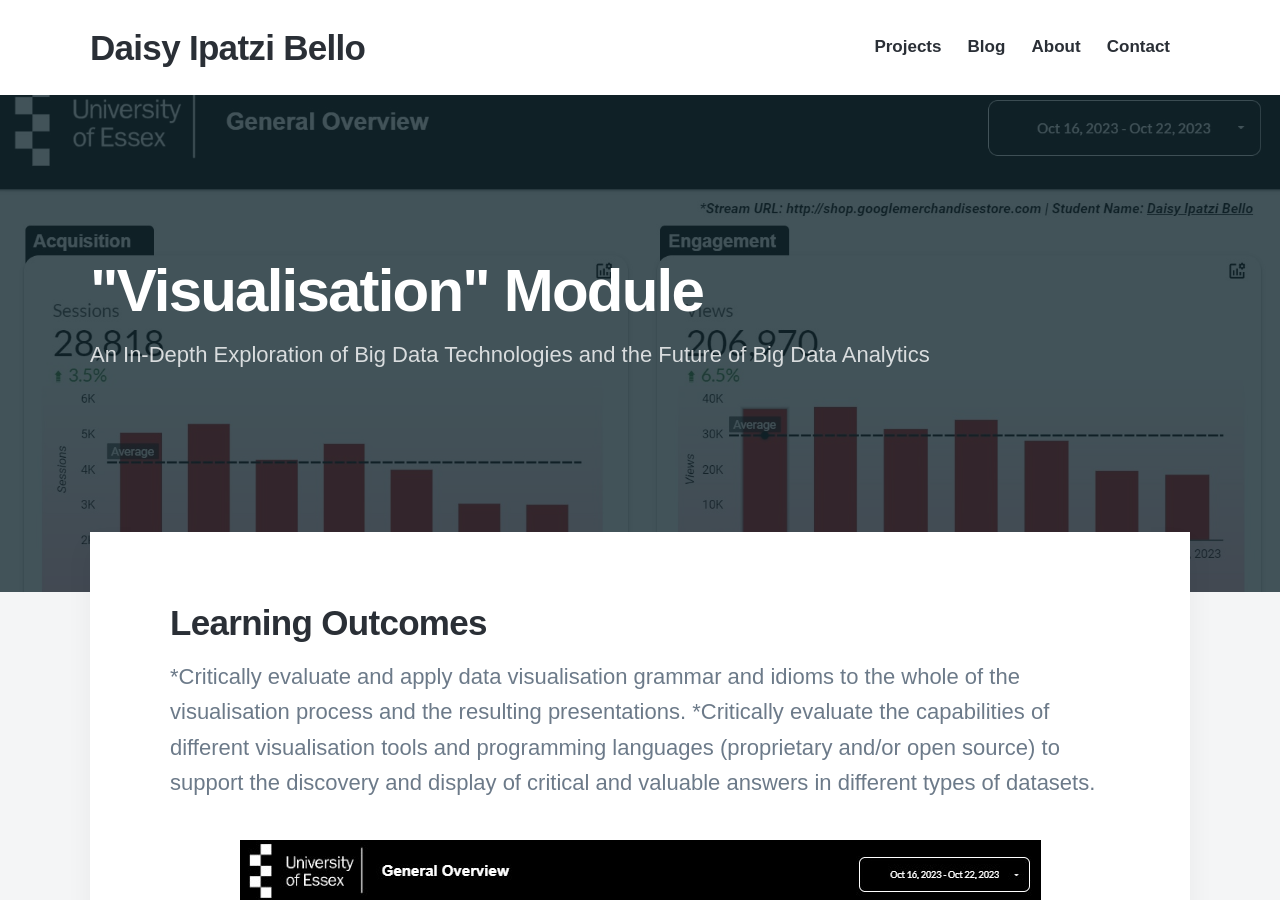
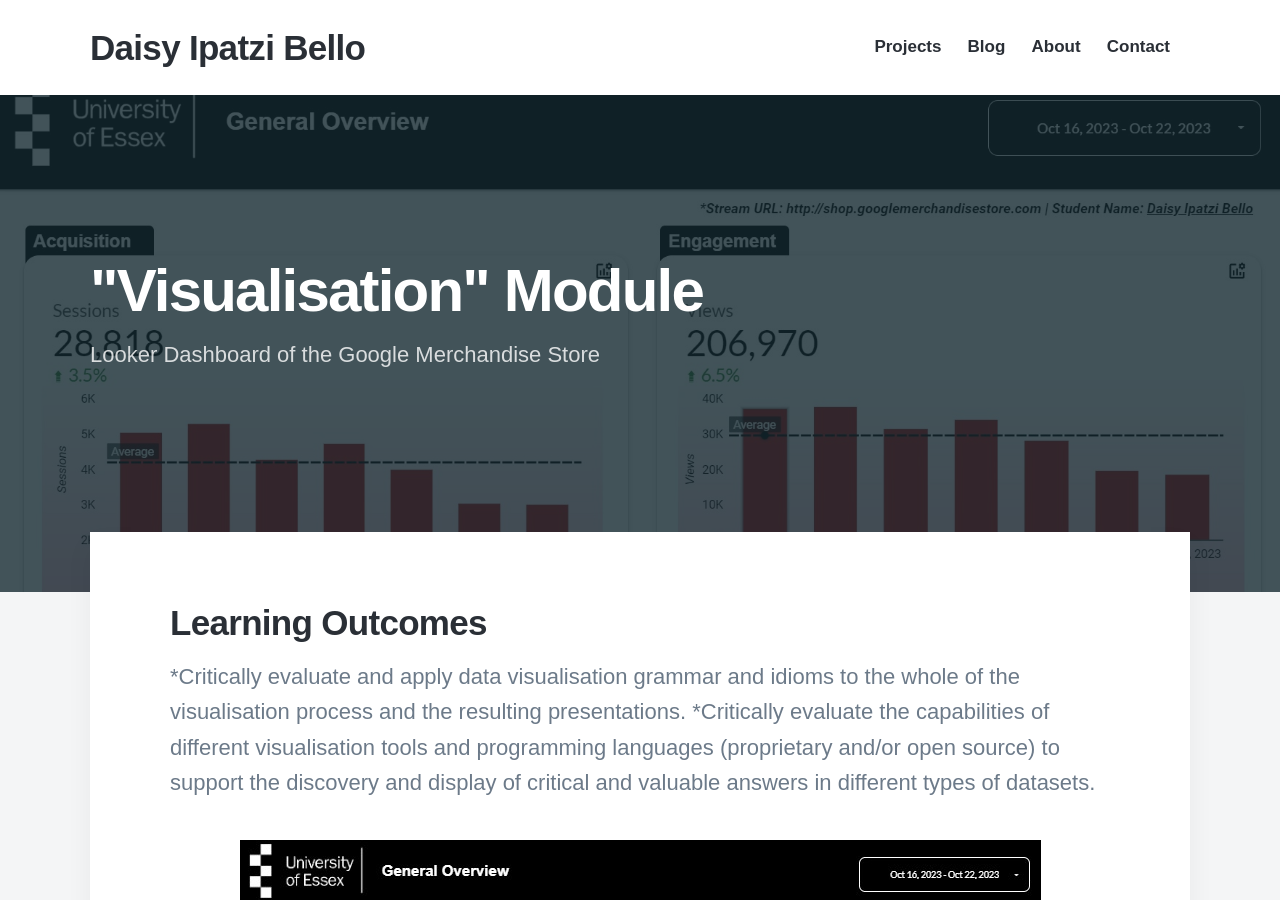
Before and after one commit to DaisyIpatzi/daisyipatzi.github.io, a Jekyll site: the page built from _projects/2023-10-27-visualisation.md, in a window 1280 px wide and 900 px high. Built offline with Jekyll 4.4.1, drawn with Linux system fonts in a browser that asks for light colours; nearby versions of some CDN libraries; some web fonts are replaced.

Commit message:
Update 2023-10-27-visualisation.md

```diff
--- a/_projects/2023-10-27-visualisation.md
+++ b/_projects/2023-10-27-visualisation.md
@@ -1,6 +1,6 @@
 ---
 title: '"Visualisation" Module'
-subtitle: 'An In-Depth Exploration of Big Data Technologies and the Future of Big Data Analytics'
+subtitle: 'Looker Dashboard of the Google Merchandise Store'
 date: 2023-10-27 00:00:00
 description: Google Merchandise Store's Demo Dashboard.
 featured_image: 'images/demo/dash2.jpg'
```
